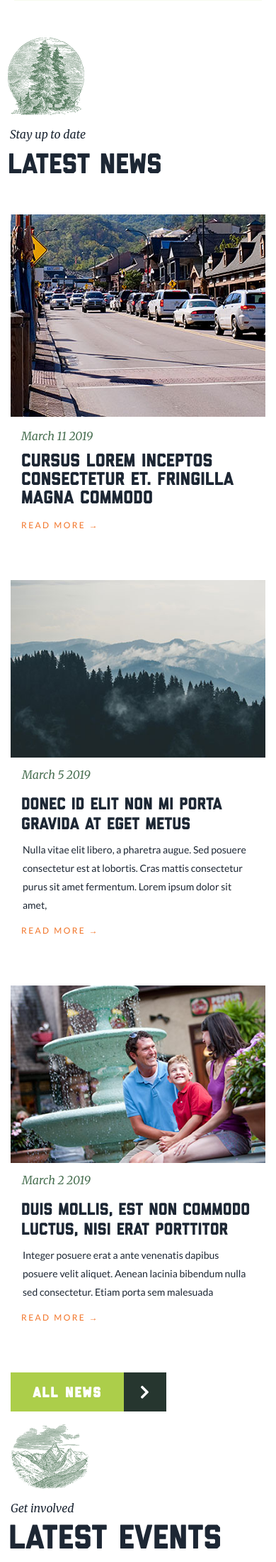
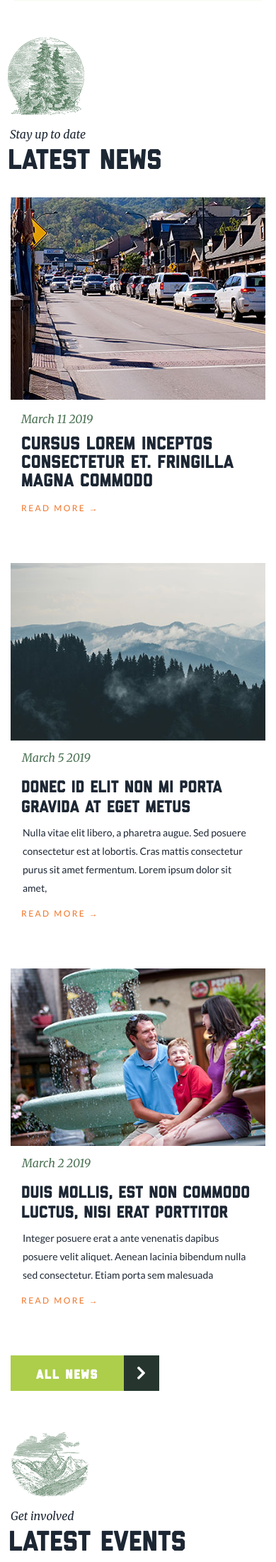
Before and after one commit to Chrisyango/Galinburg-TN, a PHP site: page / in a window 390 px wide. Shown: the part 2212-4412 px from the top of the page at 71% size. Run offline with PHP 8.4, Linux system fonts and the light colour scheme; some libraries are stand-ins or nearby versions; some web fonts are replaced.

Commit message:
finished news-events

```diff
--- a/_assets_/css/layout.css
+++ b/_assets_/css/layout.css
@@ -557,18 +557,21 @@ footer h3 {font-family: 'Liberator'; font-size: 24px; line-height: 22px; letter-
 	a.quick-link {padding: 30px;}
 	a.quick-link h3 {font-size: 28px;}
 
-	#news h2 {font-size: 44px;}
-	.news-link-wrapper {padding: 0;}
+	#news-events h2 {font-size: 44px;line-height: 60px; margin-bottom: 0;}
 	#news-events a.btn {font-size: 22px; height: 60px; line-height: 65px;}
 	#news-events a.btn:after {height: 60px; line-height: 60px;}
 	#news a.btn {width: 180px;}
-	#events a.btn {width: 220px;}
 	#news-events h2 span,
 	.news-link-info span {font-size: 17px;}
 	.news-link-info h3 {font-size: 26px;}
 	.news-link-info p {font-size: 15px;}
 	.news-link:first-of-type .news-link-info h3 {font-size: 30px; line-height: 30px;}
 	.news-link-info a {font-size: 13px;}
+	.news-link-wrapper {padding: 0;}
+
+	#events {padding-top: 58px;}
+	#events a.btn {width: 220px;}
+	#events h2 {margin-bottom: 30px;}
 
 }
 
@@ -607,11 +610,10 @@ footer h3 {font-family: 'Liberator'; font-size: 24px; line-height: 22px; letter-
 	a.quick-link h3 {font-size: 24px; margin: 15px 0 0;}
 	a.quick-link span {font-size: 11px;}
 
-	#news h2 {font-size: 40px;}
+	#news-events h2 {font-size: 40px; line-height: 55px;}
 	#news-events a.btn {font-size: 20px; height: 55px; line-height: 60px;}
-	#news-events a.btn:after {height: 55px; line-height: 55px;}
+	#news-events a.btn:after {width: 55px; height: 55px; line-height: 55px;}
 	#news a.btn {width: 160px;}
-	#events a.btn {width: 200px;}
 	#news-events h2 span,
 	.news-link-info span {font-size: 16px;}
 	.news-link .news-link-info {padding-bottom: 46px; top: -1px; width: 326px;}
@@ -620,6 +622,8 @@ footer h3 {font-family: 'Liberator'; font-size: 24px; line-height: 22px; letter-
 	.news-link-info p {font-size: 14px;}
 	.news-link:first-of-type .news-link-info h3 {font-size: 26px; line-height: 26px;}
 	.news-link-info a {font-size: 12px;}
+
+	#events a.btn {width: 200px;}
 
 }
 
@@ -644,6 +648,8 @@ footer h3 {font-family: 'Liberator'; font-size: 24px; line-height: 22px; letter-
 	#quick-links .img-container .quick-link-img:last-of-type {width: 225px; height: 200px; left: 31px;}
 	a.quick-link h3 {font-size: 20px;}
 
+	#news-events a.btn {font-size: 18px; height: 50px; line-height: 55px;}
+	#news-events a.btn:after {width: 50px; height: 50px; line-height: 50px;}
 	.news-link .news-link-info {position: static; width: 100%; padding: 15px;}
 	.news-link .news-link-img {width: 100%; height: 250px;}
 
```
